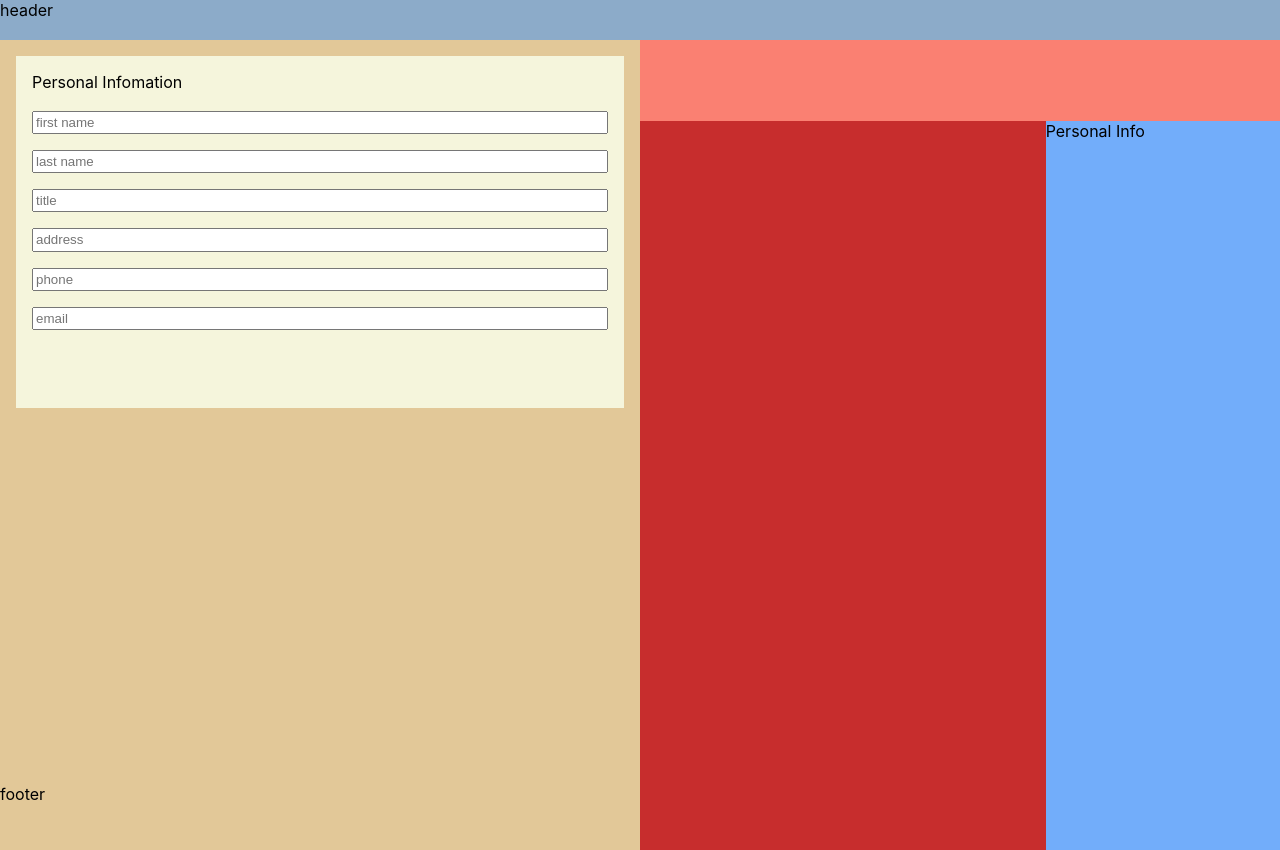
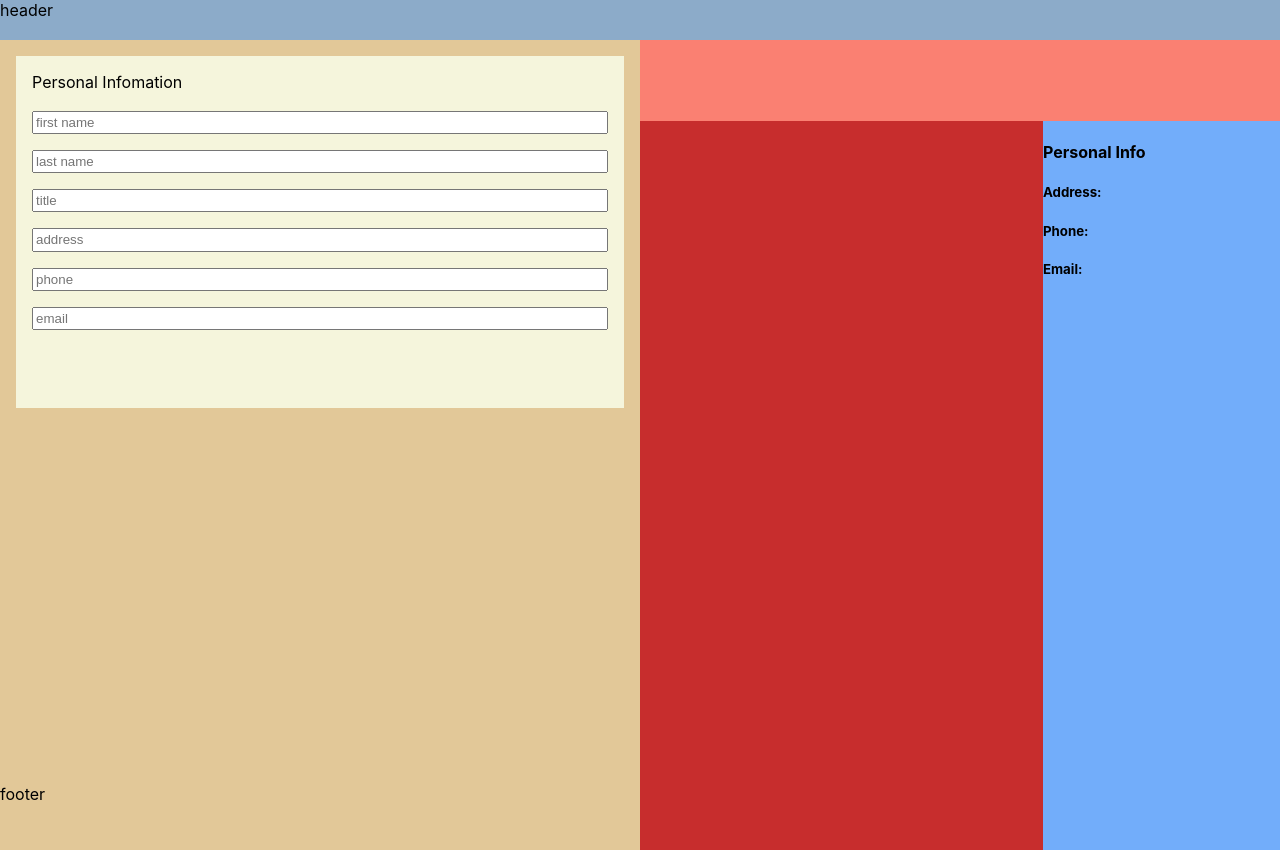
Before and after one commit to erynder-z/cv-creator, a React (Create React App) app: page / in a window 1280 px wide. Built offline with nearby package versions, Linux system fonts and the light colour scheme.

Commit message:
Add headings to personal information sections

```diff
--- a/src/components/Preview.js
+++ b/src/components/Preview.js
@@ -16,10 +16,19 @@ export class Preview extends Component {
                 </div>
 
                 <div className="personal-information-preview-side">
-                    Personal Info
-                    <div className="title-preview">{personal.address}</div>
-                    <div className="title-preview">{personal.phone}</div>
-                    <div className="title-preview">{personal.email}</div>
+                    <h4>Personal Info</h4>
+                    <div className="title-preview">
+                        <h5>Address:</h5>
+                        {personal.address}
+                    </div>
+                    <div className="title-preview">
+                        <h5>Phone:</h5>
+                        {personal.phone}
+                    </div>
+                    <div className="title-preview">
+                        <h5>Email:</h5>
+                        {personal.email}
+                    </div>
                 </div>
 
                 <div className="info-wrapper-preview">
```
